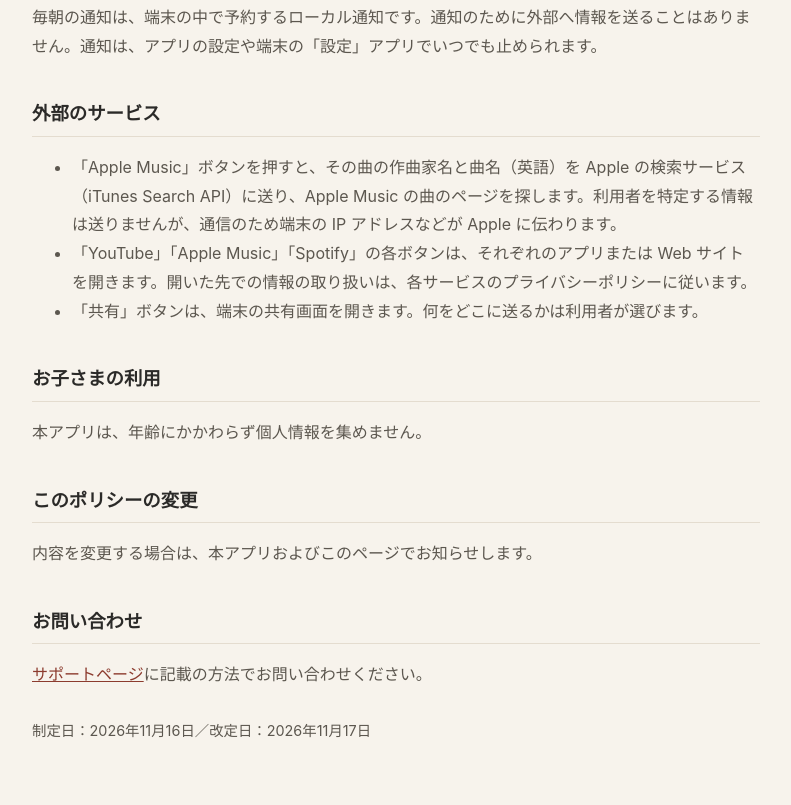
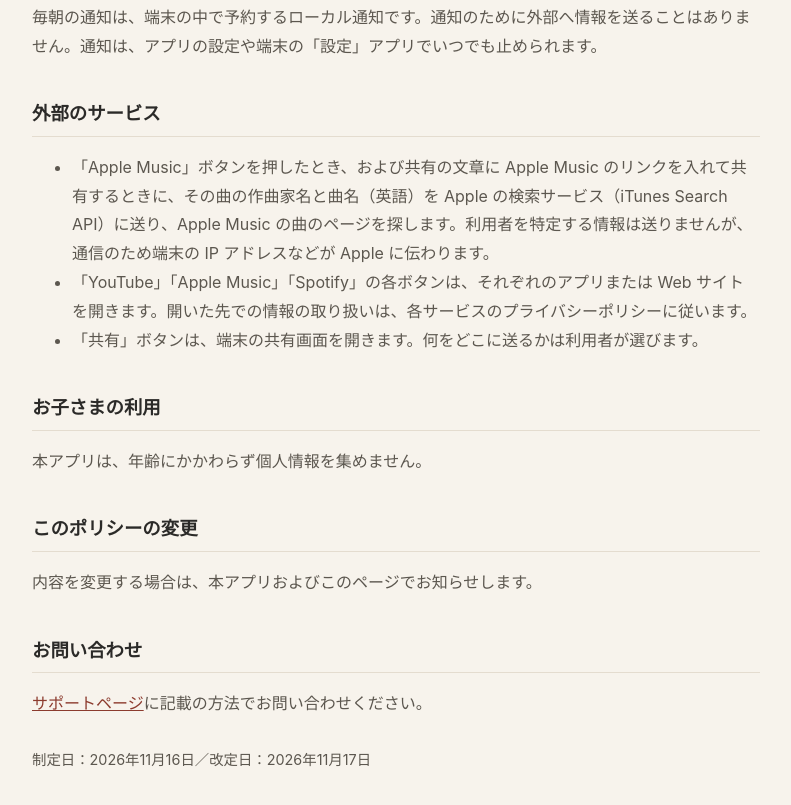
Before and after one commit to ngwso/today-classic-privacy-policy, a plain HTML site: page privacy.html in a window 1280 px wide. Shown: the part 775-1580 px from the top of the page, without its empty margins (244-1035 px from the left). Drawn offline with Linux system fonts and the light colour scheme.

Commit message:
共有時に Apple Music の曲のページを探すことを追記
Co-Authored-By: Claude Opus 5.5 <noreply@anthropic.com>

```diff
--- a/privacy.html
+++ b/privacy.html
@@ -30,7 +30,7 @@
 
 <h2>外部のサービス</h2>
 <ul>
-  <li>「Apple Music」ボタンを押すと、その曲の作曲家名と曲名（英語）を Apple の検索サービス（iTunes Search API）に送り、Apple Music の曲のページを探します。利用者を特定する情報は送りませんが、通信のため端末の IP アドレスなどが Apple に伝わります。</li>
+  <li>「Apple Music」ボタンを押したとき、および共有の文章に Apple Music のリンクを入れて共有するときに、その曲の作曲家名と曲名（英語）を Apple の検索サービス（iTunes Search API）に送り、Apple Music の曲のページを探します。利用者を特定する情報は送りませんが、通信のため端末の IP アドレスなどが Apple に伝わります。</li>
   <li>「YouTube」「Apple Music」「Spotify」の各ボタンは、それぞれのアプリまたは Web サイトを開きます。開いた先での情報の取り扱いは、各サービスのプライバシーポリシーに従います。</li>
   <li>「共有」ボタンは、端末の共有画面を開きます。何をどこに送るかは利用者が選びます。</li>
 </ul>
```
